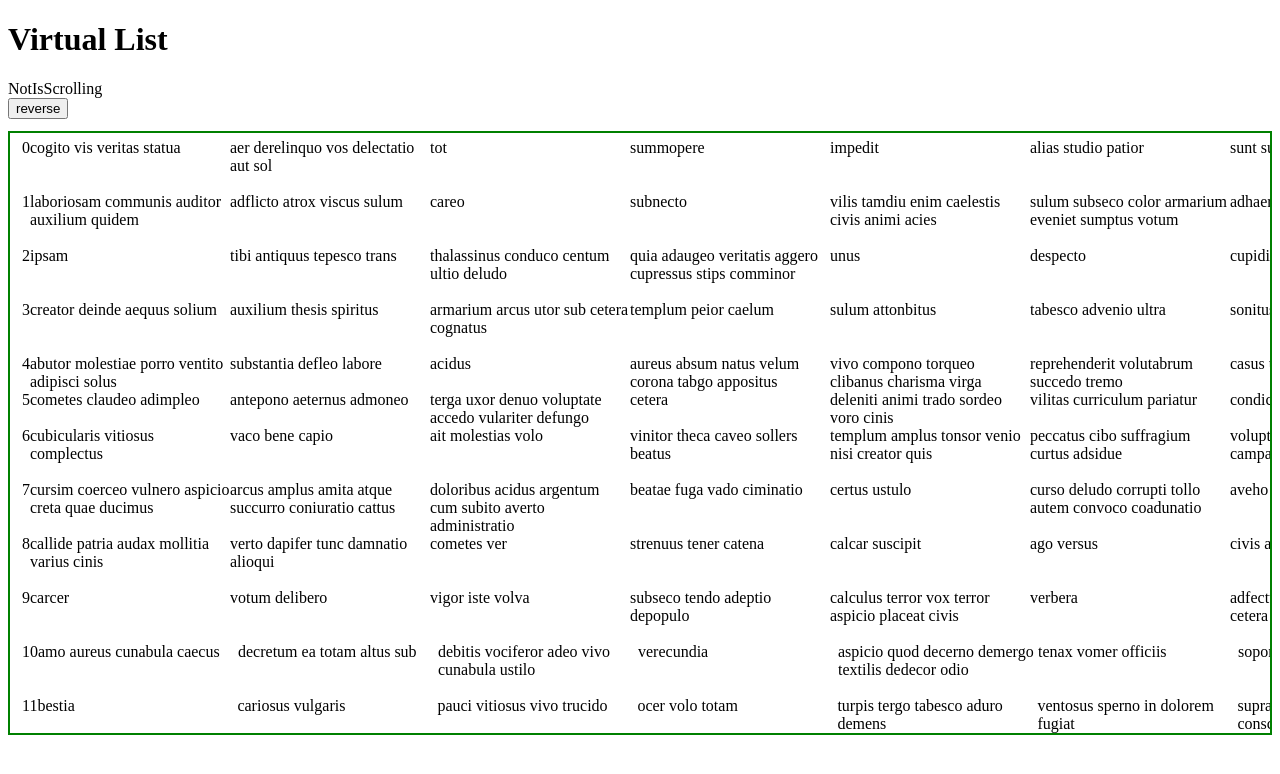
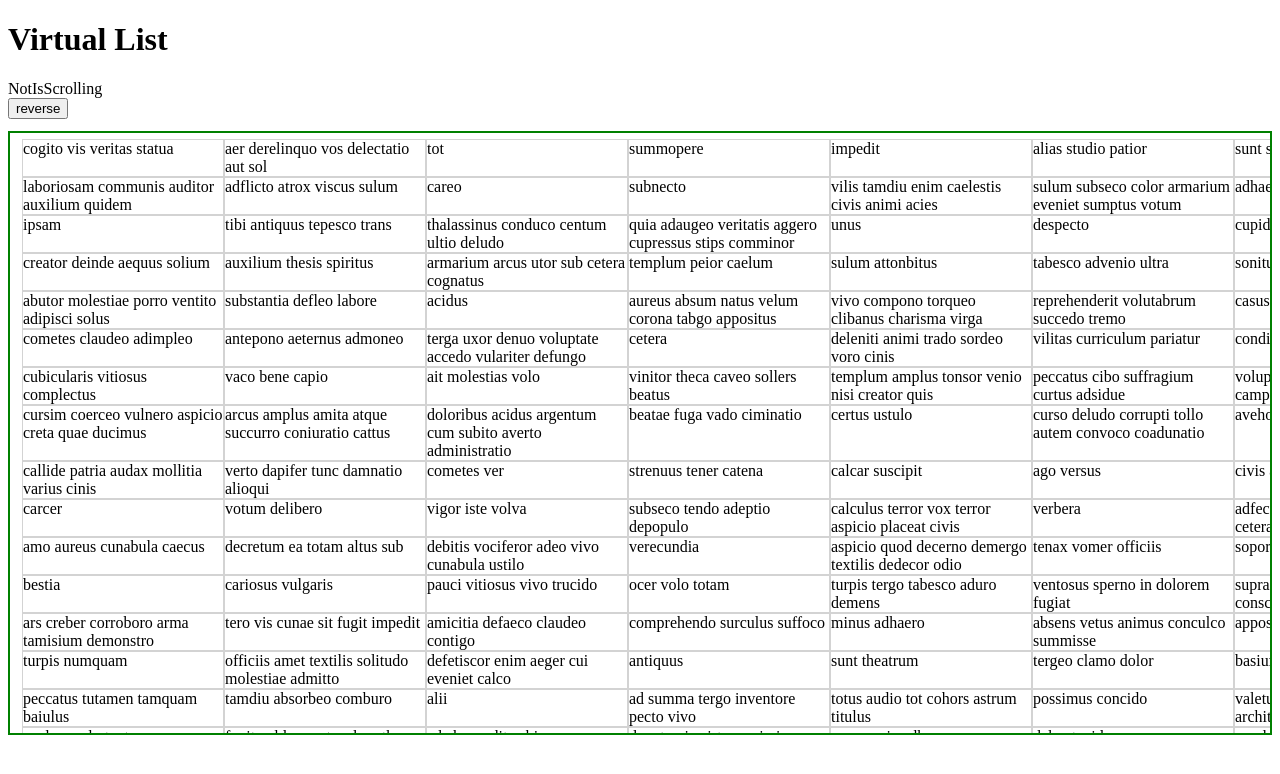
Before and after one commit to imatyushov/virtual-scroll-lib, a React (Create React App) app: page / in a window 1280 px wide. Shown: the top 774 px of the page. Built offline with nearby package versions, Linux system fonts and the light colour scheme.

Commit message:
Простая реализация горизонтального скролла

```diff
--- a/src/horizontalElementsScroll/HorizontalVirtualScroll.tsx
+++ b/src/horizontalElementsScroll/HorizontalVirtualScroll.tsx
@@ -26,11 +26,23 @@ const TestHorizontalScroll = () => {
     const [gridItems, setGridItems] = useState(createMockItems);
     const scrollElementRef = useRef<HTMLDivElement>(null);
 
-    const {isScrolling, virtualRows, totalHeight, computeRow} = useHorisontalScroll({
-        estimateRowHeight: useCallback(() => 20, []),
+    const {
+        virtualRows,
+        virtualColumns,
+        totalRowsHeight,
+        totalColumnsWidth,
+        computeRow,
+        isScrolling
+    } = useHorisontalScroll({
+        rowsCount: gridSize,
+        estimateRowHeight: useCallback(() => 30, []),
         getRowKey: useCallback((index) => gridItems[index]!.id, [gridItems]),
-        rowsCount: gridSize,
-        getScrollElement: useCallback(() => scrollElementRef.current, [])
+
+        columnsCount: gridSize + 1,
+        columnsWidth: useCallback(() => 200, []),
+        getColumnKey: useCallback((index) => index, []),
+
+        getScrollElement: useCallback(() => scrollElementRef.current,[])
     })
 
     const reverseGrid = () => {
@@ -63,7 +75,7 @@ const TestHorizontalScroll = () => {
                     border: '2px solid green',
                     position: 'relative'
                 }}>
-                <div style={{height: totalHeight}}>
+                <div style={{height: totalRowsHeight}}>
                     {virtualRows.map((virtualRow) => {
                         const item = gridItems[virtualRow.index]!;
                         return (
@@ -76,19 +88,23 @@ const TestHorizontalScroll = () => {
                                     padding: '6px 12px',
                                     position: 'absolute',
                                     top: 0,
-                                    display: 'flex'
+                                    display: 'flex',
                                 }}
                             >
-                                {virtualRow.index}
-                                {item.columns.map(column => (
-                                    <div
-                                        key={column.id}
-                                        style={{
-                                            width: 200
-                                        }}>
-                                        {column.text}
-                                    </div>
-                                ))}
+                                {virtualColumns.map((virtualColumn) => {
+                                    const item = gridItems[virtualRow.index]?.columns[virtualColumn.key];
+                                    return (
+                                        <div
+                                            key={virtualColumn.key}
+                                            style={{
+                                                width: virtualColumn.width,
+                                                border: '1px solid lightgray'
+                                        }}
+                                        >
+                                            {item.text}
+                                        </div>
+                                    )
+                                })}
                             </div>
                         )
                     })}
--- a/src/horizontalElementsScroll/useHorizontalScroll.tsx
+++ b/src/horizontalElementsScroll/useHorizontalScroll.tsx
@@ -7,10 +7,17 @@ import {
 type Key = string | number;
 
 interface useDynamicSizeGridProps {
+    // ROWS
     rowsCount: number;
     rowHeight?: (index: number) => number;
     estimateRowHeight?: (index: number) => number;
     getRowKey: (index: number) => Key;
+    // COLUMNS
+    columnsCount: number;
+    columnsWidth: (index: number) => number;
+    getColumnKey: (index) => Key;
+
+    overscanX?: number;
     overscanY?: number;
     scrollingDelay?: number;
     getScrollElement: () => HTMLElement | null;
@@ -23,7 +30,15 @@ interface dynamicSizeGridRow {
     offsetTop: number;
 }
 
-const defaultOverscanY = 3;
+interface dynamicSizeGridColumn {
+    key: Key,
+    index: number;
+    width: number;
+    offsetLeft: number;
+}
+
+const defaultOverscanX = 3;
+const defaultOverscanY = 1;
 const defaultScrollingDelay = 100;
 
 function validateProps(props: useDynamicSizeGridProps) {
@@ -50,14 +65,20 @@ export function useHorisontalScroll(props: useDynamicSizeGridProps) {
        rowHeight,
        estimateRowHeight,
        getRowKey,
+       columnsCount,
+       columnsWidth,
+       getColumnKey,
+       overscanX=defaultOverscanX,
        overscanY=defaultOverscanY,
        scrollingDelay=defaultScrollingDelay,
-       getScrollElement
+       getScrollElement,
     } = props;
 
     const [scrollTop, setScrollTop] = useState(0);
     const [computedRowSizeCache, setComputedRowSizeCache] = useState<Record<Key, number>>({});
-    const [viewportHeight, setViewportHeight] = useState(0);
+    const [scrollLeft, setScrollLeft] = useState(0);
+    const [gridHeight, setGridHeight] = useState(0);
+    const [gridWidth, setGridWidth] = useState(0);
     const [isScrolling, setIsScrolling] = useState(false);
 
 
@@ -71,10 +92,12 @@ export function useHorisontalScroll(props: useDynamicSizeGridProps) {
                 return;
             }
 
-            const clientHeight = entry.contentBoxSize[0].blockSize ??
-                entry.target.getBoundingClientRect().height;
+            const clientGridSize = entry.contentBoxSize[0] ?
+                {height: entry.contentBoxSize[0].blockSize , width: entry.contentBoxSize[0].inlineSize} :
+                entry.target.getBoundingClientRect();
 
-            setViewportHeight(clientHeight);
+            setGridHeight(clientGridSize.height);
+            setGridWidth(clientGridSize.width);
         })
         resizeObserver.observe(scrollElement);
         return () => {
@@ -88,8 +111,11 @@ export function useHorisontalScroll(props: useDynamicSizeGridProps) {
             return;
         }
         const handleScroll = () => {
-            const scrollTop = scrollElement.scrollTop;
-            setScrollTop(scrollTop);
+           const scrollTop = scrollElement.scrollTop;
+           const scrollLeft = scrollElement.scrollLeft;
+
+           setScrollTop(scrollTop);
+           setScrollLeft(scrollLeft);
         }
 
         handleScroll();
@@ -127,9 +153,10 @@ export function useHorisontalScroll(props: useDynamicSizeGridProps) {
     }, [getScrollElement]);
 
 
-    const {virtualRows, startIndex, endIndex, totalHeight, allRows} =
+    const {virtualRows, startRowIndex, endRowIndex, totalRowsHeight, allRows} =
         useMemo(() => {
-            const getItemHeight = (index: number) => {
+
+            const getRowHeight = (index: number) => {
                 if (rowHeight) {
                     return rowHeight(index);
                 }
@@ -141,43 +168,88 @@ export function useHorisontalScroll(props: useDynamicSizeGridProps) {
 
                 return estimateRowHeight!(index);
             }
-            const rangeStart = scrollTop;
-            const rangeEnd = scrollTop + viewportHeight;
+            const rangeRowStart = scrollTop;
+            const rangeRowEnd = scrollTop + gridHeight;
 
-            let startIndex = -1;
-            let endIndex = -1;
+            let startRowIndex = -1;
+            let endRowIndex = -1;
 
-            let totalHeight = 0;
+            let totalRowsHeight = 0;
             const allRows: dynamicSizeGridRow[] = Array(rowsCount);
 
             for (let index = 0; index < rowsCount; index++) {
                 const key = getRowKey(index);
-                const item = {
+                const row: dynamicSizeGridRow = {
                     key,
                     index,
-                    height: getItemHeight(index),
-                    offsetTop: totalHeight
+                    height: getRowHeight(index),
+                    offsetTop: totalRowsHeight
                 }
 
-                totalHeight += item.height;
-                allRows[index] = item;
+                totalRowsHeight += row.height;
+                allRows[index] = row;
 
-                if (startIndex === -1 && item.height + item.offsetTop > rangeStart) {
-                    startIndex = Math.max(0, index - overscanY);
+                if (startRowIndex === -1 && row.height + row.offsetTop > rangeRowStart) {
+                    startRowIndex = Math.max(0, index - overscanY);
                 }
-                if (endIndex === -1 && item.height + item.offsetTop >= rangeEnd) {
-                    endIndex = Math.min(rowsCount - 1, index + overscanY);
+                if (endRowIndex === -1 && row.height + row.offsetTop >= rangeRowEnd) {
+                    endRowIndex = Math.min(rowsCount - 1, index + overscanY);
                 }
             }
-            const virtualRows = allRows.slice(startIndex, endIndex + 1);
+            const virtualRows = allRows.slice(startRowIndex, endRowIndex + 1);
             return {
                 virtualRows,
-                startIndex,
-                endIndex,
-                totalHeight,
+                startRowIndex,
+                endRowIndex,
+                totalRowsHeight,
                 allRows
             }
-        }, [scrollTop, viewportHeight, rowsCount, overscanY, rowHeight, estimateRowHeight, getRowKey, computedRowSizeCache]);
+        }, [scrollTop, gridHeight, rowsCount, overscanY, rowHeight, estimateRowHeight, getRowKey, computedRowSizeCache]);
+
+
+    const {virtualColumns, startColumnIndex, endColumnIndex, totalColumnsWidth, allColumns} =
+        useMemo(() => {
+
+            const rangeColumnStart = scrollLeft;
+            const rangeColumnEnd = scrollLeft + gridWidth;
+
+            let startColumnIndex = -1;
+            let endColumnIndex = -1;
+
+            let totalColumnsWidth = 0;
+            const allColumns: dynamicSizeGridColumn[] = Array(columnsCount);
+
+            for (let index = 0; index < columnsCount; index++) {
+                const key = getColumnKey(index);
+                const column: dynamicSizeGridColumn = {
+                    key,
+                    index,
+                    width: columnsWidth(index),
+                    offsetLeft: totalColumnsWidth
+                }
+
+                totalColumnsWidth += column.width;
+                allColumns[index] = column;
+
+                if (startColumnIndex === -1 && column.width + column.offsetLeft > rangeColumnStart) {
+                    startColumnIndex = Math.max(0, index - overscanX);
+                }
+                if (endColumnIndex === -1 && column.width + column.offsetLeft >= rangeColumnEnd) {
+                    endColumnIndex = Math.min(columnsCount - 1, index + overscanX);
+                }
+            }
+            const virtualColumns = allColumns.slice(startColumnIndex, endColumnIndex + 1);
+            return {
+                virtualColumns,
+                startColumnIndex,
+                endColumnIndex,
+                totalColumnsWidth,
+                allColumns
+            }
+        }, [scrollLeft, gridWidth, columnsCount, overscanX, columnsWidth, getColumnKey]);
+
+
+
 
 
     const theLatestData = useLatest({computedRowSizeCache, getRowKey, getScrollElement, scrollTop});
@@ -260,11 +332,17 @@ export function useHorisontalScroll(props: useDynamicSizeGridProps) {
 
     return {
         virtualRows,
-        startIndex,
-        endIndex,
-        totalHeight,
+        startRowIndex,
+        endRowIndex,
+        totalRowsHeight,
         isScrolling,
         allRows,
-        computeRow
+        computeRow,
+
+        virtualColumns,
+        startColumnIndex,
+        endColumnIndex,
+        totalColumnsWidth,
+        allColumns
     }
 }
--- a/src/index.tsx
+++ b/src/index.tsx
@@ -9,7 +9,7 @@ if (!root) {
     throw new Error(('root was not found in document'))
 }
 root.render(
-    <TestHorizontalScroll/>
+  <TestHorizontalScroll/>
 );
 
 // If you want to start measuring performance in your app, pass a function
```
Also changed, not shown: src/dynamicSizeElementsScroll/useDynamicSizeList.tsx (+5 -5 lines).
